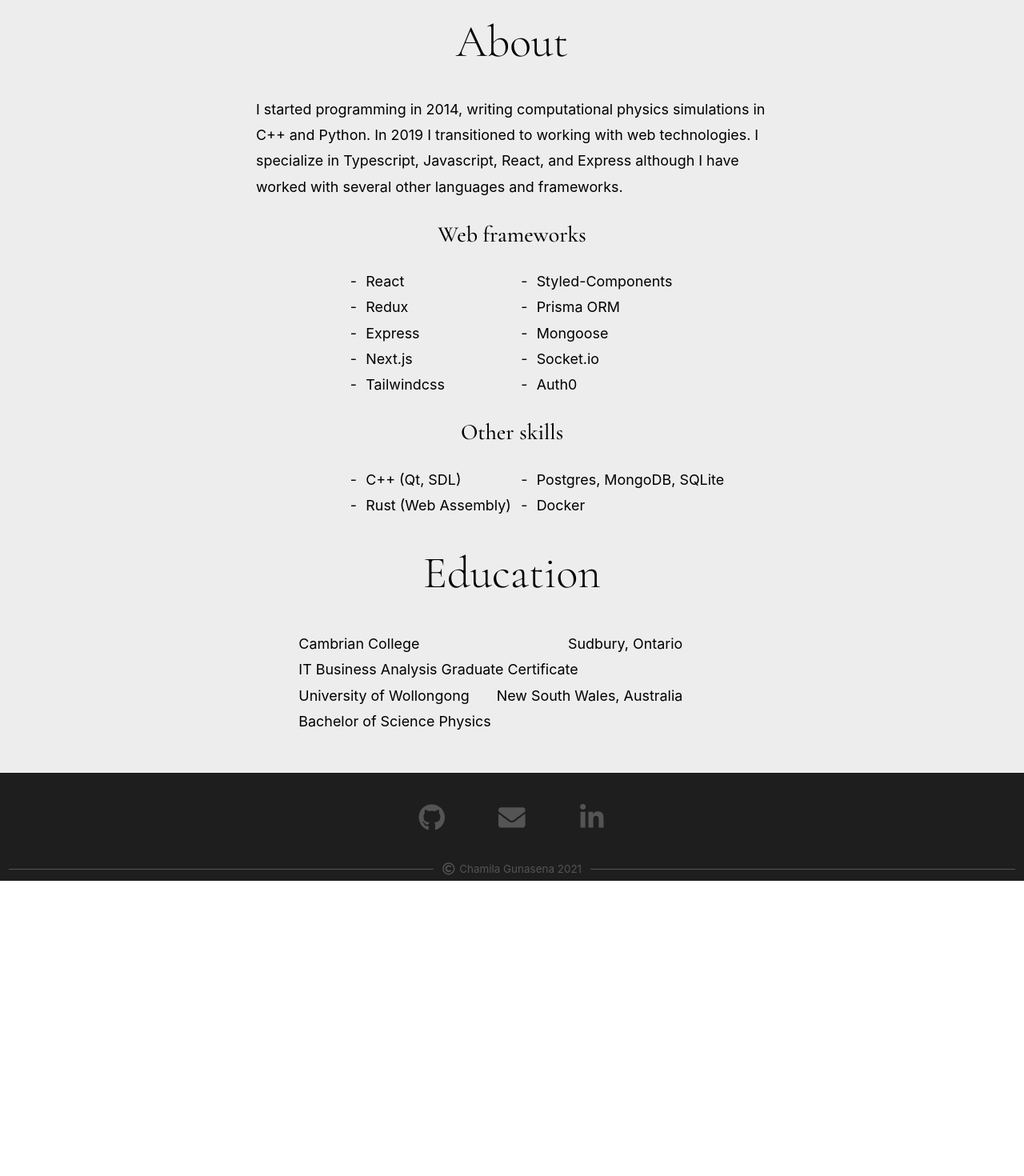
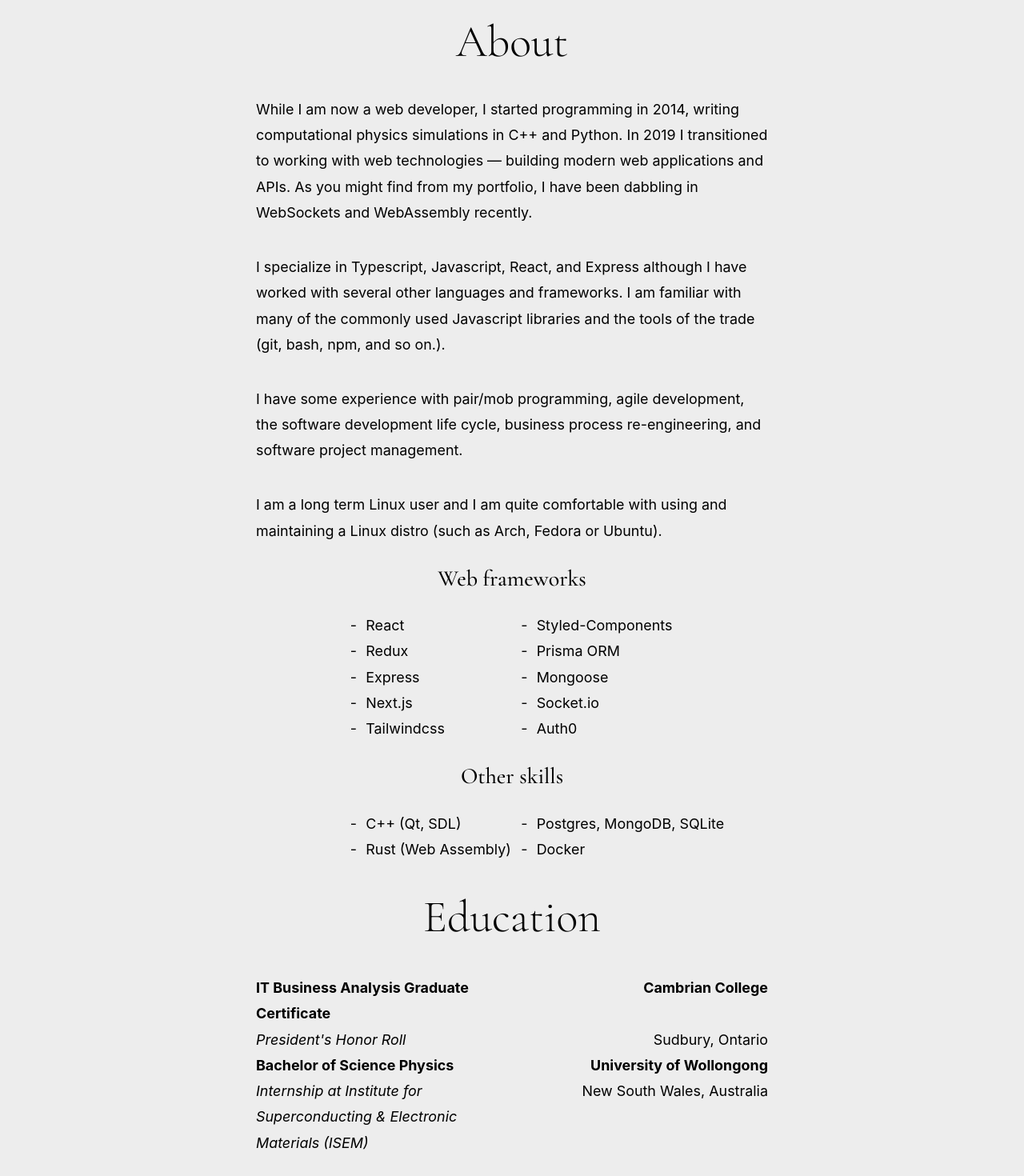
Before and after one commit to merq312/cv-page, a Next.js app: page / in a window 1280 px wide. Shown: the part 1880-3350 px from the top of the page at 80% size. Before the commit the page ends 2981 px from the top, so only its background shows below. Built offline with nearby package versions, Linux system fonts and the light colour scheme.

Commit message:
modify content

```diff
--- a/components/education/Education.component.tsx
+++ b/components/education/Education.component.tsx
@@ -5,20 +5,19 @@
     <section className={styles.education}>
       <h2>Education</h2>
       <div className={styles.card}>
-        <div className={styles.college}>
-          <span>Cambrian College</span>
-          <span>Sudbury, Ontario</span>
-        </div>
-        <div className={styles.course}>
-          IT Business Analysis Graduate Certificate
-        </div>
+        <span>IT Business Analysis Graduate Certificate</span>
+        <span>Cambrian College</span>
+        <span>President&apos;s Honor Roll</span>
+        <span>Sudbury, Ontario</span>
       </div>
       <div className={styles.card}>
-        <div className={styles.college}>
-          <span>University of Wollongong</span>
-          <span>New South Wales, Australia</span>
-        </div>
-        <div className={styles.course}>Bachelor of Science Physics</div>
+        <span>Bachelor of Science Physics</span>
+        <span>University of Wollongong</span>
+        <span>
+          Internship at Institute for Superconducting & Electronic Materials
+          (ISEM)
+        </span>
+        <span>New South Wales, Australia</span>
       </div>
     </section>
   )
--- a/components/education/Education.module.scss
+++ b/components/education/Education.module.scss
@@ -1,20 +1,30 @@
 .education {
   grid-column: 4 / 10;
-  display: grid;
-  grid-template-columns: repeat(12, 1fr);
 
   h2 {
-    grid-column: 1/13;
-    justify-self: center;
+    text-align: center;
     margin-bottom: 2rem;
   }
 
   .card {
-    grid-column: 2/11;
+    display: grid;
+    grid-template-columns: repeat(2, 1fr);
+    grid-template-rows: repeat(2, min-content);
 
-    .college {
-      display: flex;
-      justify-content: space-between;
+    span:nth-child(2n) {
+      justify-self: end;
+    }
+
+    span:nth-child(1) {
+      font-weight: bold;
+    }
+
+    span:nth-child(2) {
+      font-weight: bold;
+    }
+
+    span:nth-child(3) {
+      font-style: italic;
     }
   }
 }
--- a/components/skills/Skills.component.tsx
+++ b/components/skills/Skills.component.tsx
@@ -6,11 +6,26 @@
       <h2>About</h2>
 
       <p>
-        I started programming in 2014, writing computational physics simulations
-        in C++ and Python. In 2019 I transitioned to working with web
-        technologies. I specialize in Typescript, Javascript, React, and Express
-        although I have worked with several other&nbsp;
-        <a href="#">languages and frameworks.</a>
+        While I am now a web developer, I started programming in 2014, writing
+        computational physics simulations in C++ and Python. In 2019 I
+        transitioned to working with web technologies &#8212; building modern
+        web applications and APIs. As you might find from my portfolio, I have
+        been dabbling in WebSockets and WebAssembly recently.
+      </p>
+      <p>
+        I specialize in Typescript, Javascript, React, and Express although I
+        have worked with several other languages and frameworks. I am familiar
+        with many of the commonly used Javascript libraries and the tools of the
+        trade (git, bash, npm, and so on.).
+      </p>
+      <p>
+        I have some experience with pair/mob programming, agile development, the
+        software development life cycle, business process re-engineering, and
+        software project management.
+      </p>
+      <p>
+        I am a long term Linux user and I am quite comfortable with using and
+        maintaining a Linux distro (such as Arch, Fedora or Ubuntu).
       </p>
 
       <h3>Web frameworks</h3>
```
